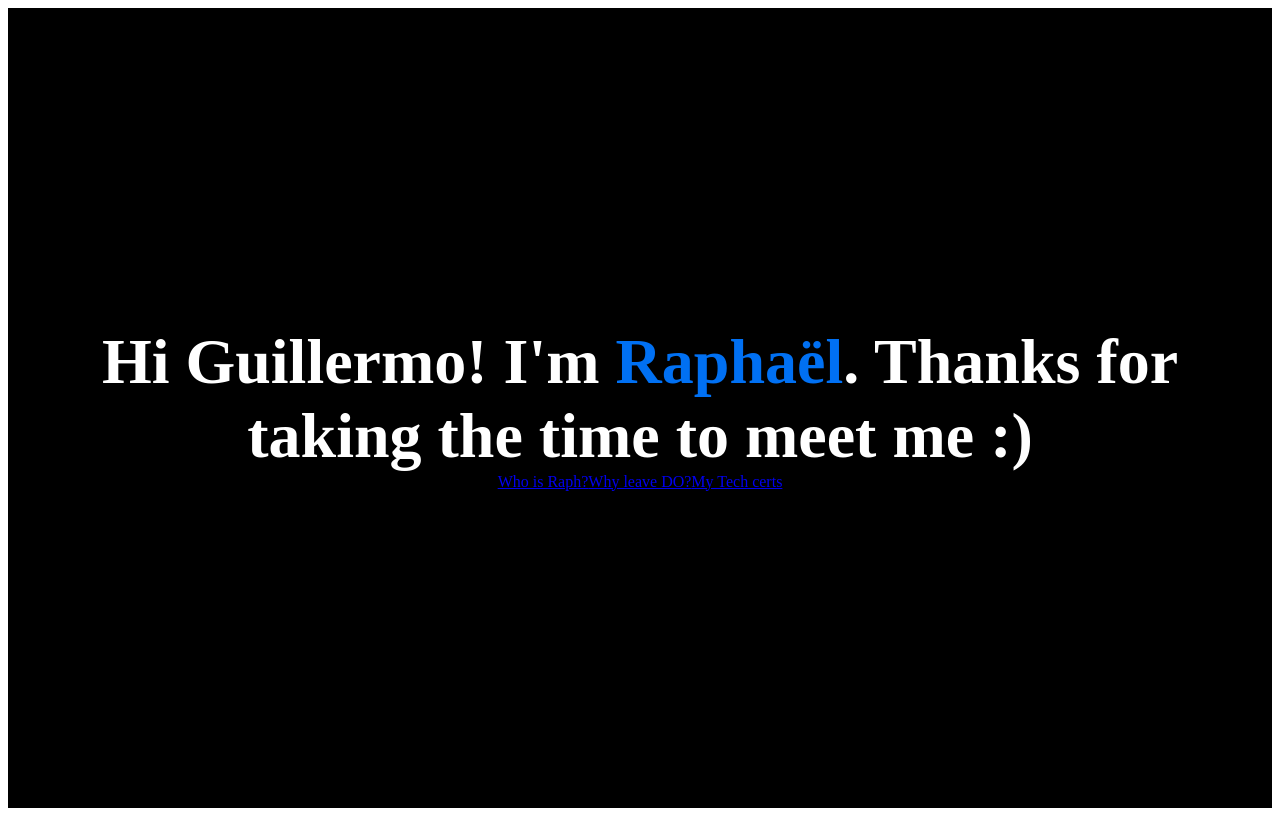
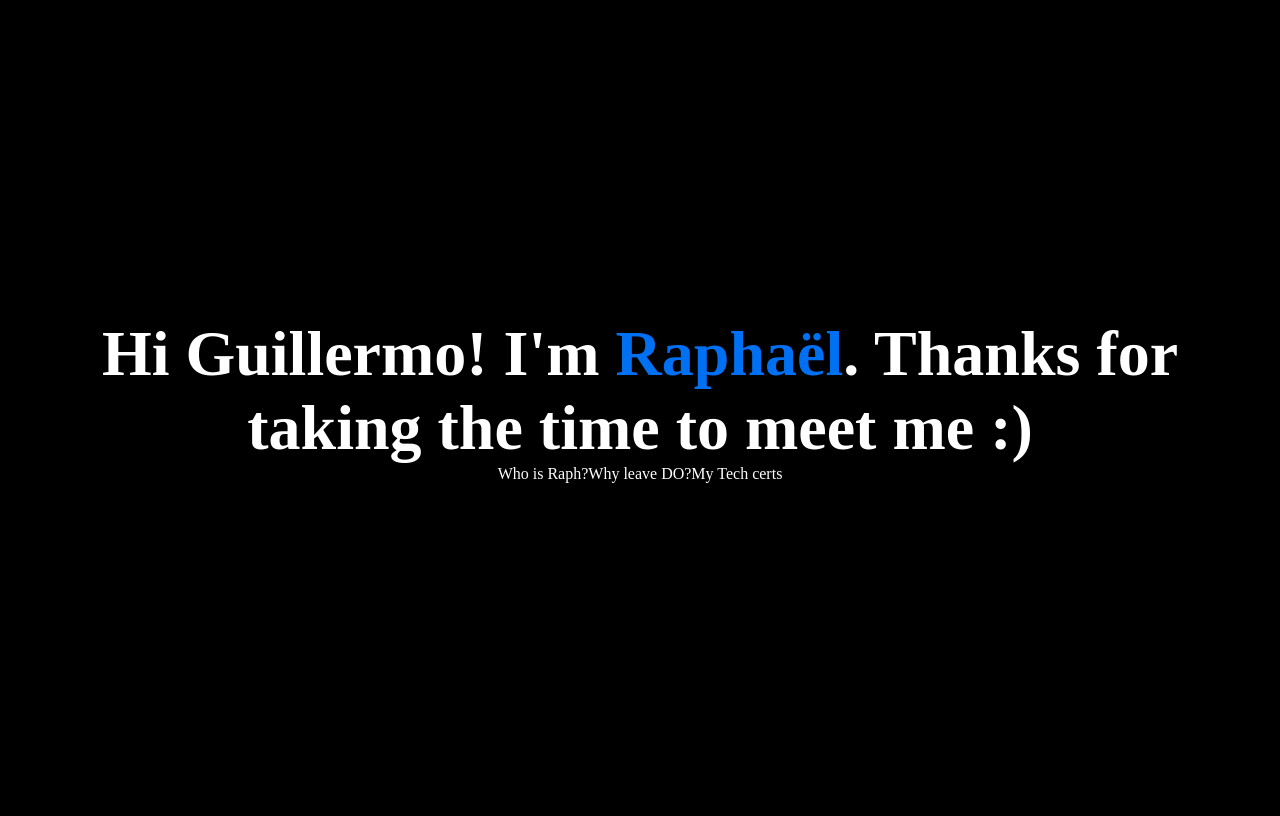
Before and after one commit to ralphieninefo/hire-raphael-nextjs, a Next.js app: page / in a window 1280 px wide. Built offline with nearby package versions, Linux system fonts and the light colour scheme; a web font is replaced by a local one.

Commit message:
Apply Inter font globally

```diff
--- /dev/null
+++ b/pages/_app.js
@@ -0,0 +1,7 @@
+import '../styles/globals.css';
+
+function MyApp({ Component, pageProps }) {
+  return <Component {...pageProps} />;
+}
+
+export default MyApp;
--- /dev/null
+++ b/styles/globals.css
@@ -0,0 +1,21 @@
+/* Import Inter font */
+@import url('https://fonts.googleapis.com/css2?family=Inter:wght@400;600&display=swap');
+
+/* Apply the font globally */
+html, body {
+  padding: 0;
+  margin: 0;
+  font-family: 'Inter', sans-serif;
+  background-color: black;
+  color: white;
+}
+
+/* Other global styles */
+a {
+  color: inherit;
+  text-decoration: none;
+}
+
+* {
+  box-sizing: border-box;
+}
```
